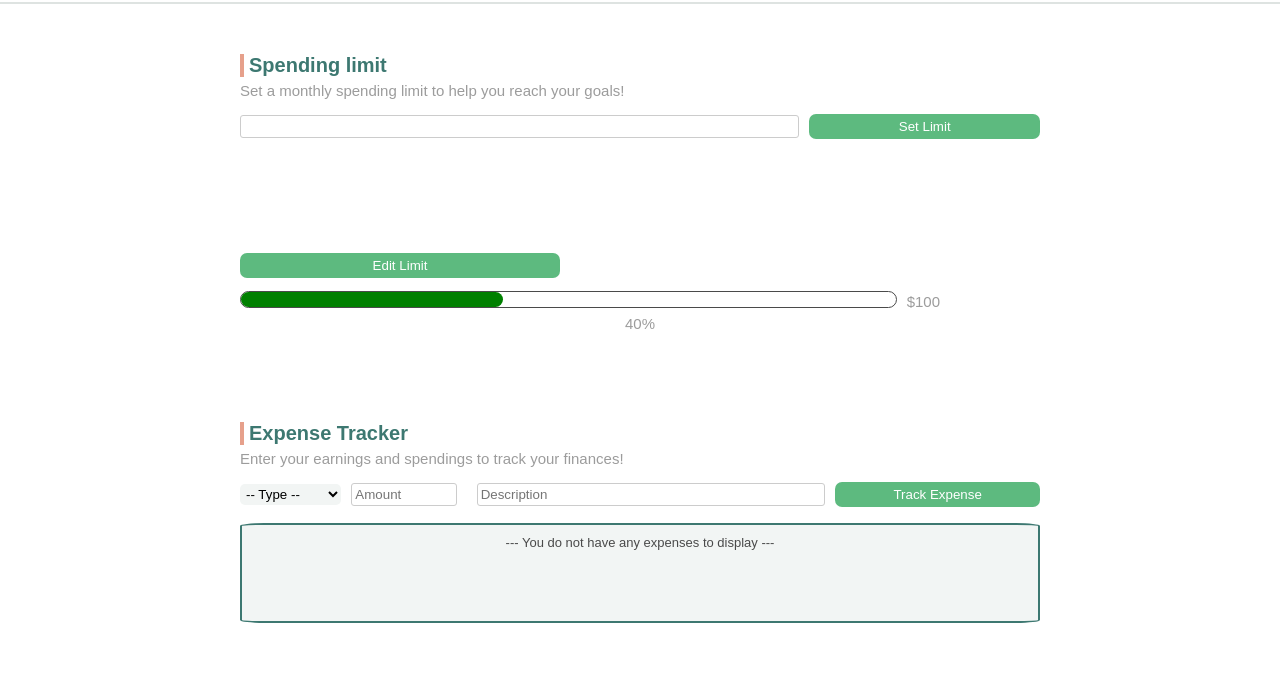
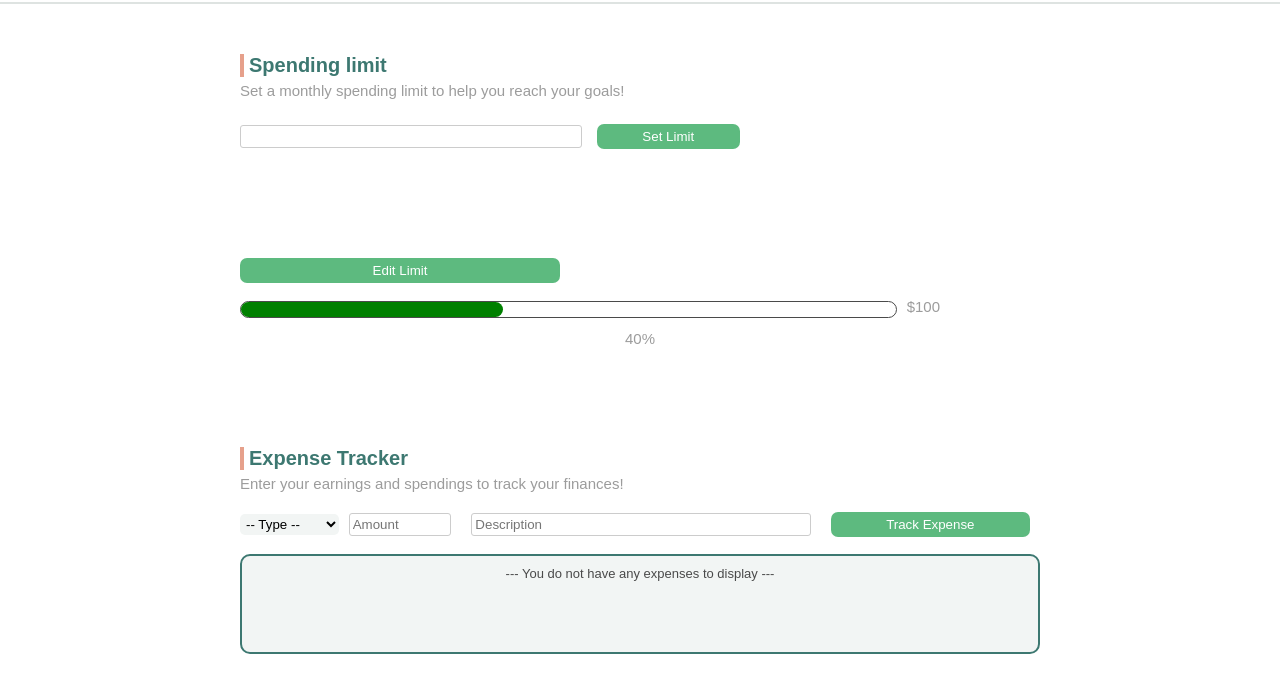
Before and after one commit to Cindyzhang977/expense, a React app: page /dashboard in a window 1280 px wide. Shown: the part 67-760 px from the top of the page. Built offline with nearby package versions, Linux system fonts and the light colour scheme.

Commit message:
minor style changes

```diff
--- a/src/dashboard.css
+++ b/src/dashboard.css
@@ -1,13 +1,9 @@
-@import "index.css"; /*rename to user.css*/
-
-:root {
-    --highlight: #e6a08b;
-    --darker-theme: #e6a08b;
-}
+@import "index.css";
 
 p {
   font-size: 15px;
   margin-top: 5px;
+  margin-bottom: 10px;
   color: #9c9c9c;
 }
 
@@ -84,18 +80,16 @@ a {
   display: flex;
   justify-content: space-between;
   align-items: baseline;
-}
-
-input {
-    margin: 10px;
+  max-width: 500px;
 }
 
 .limit-input {
   flex: 2.5;
-    margin-left: 0;
+  margin-right: 15px;
 }
 
 .limit-submit {
+  margin: 10px;
   flex: 1;
 }
 
@@ -104,6 +98,7 @@ input {
     align-items: baseline;
     justify-content: space-between;
     width: 100%;
+    flex-wrap: wrap;
 }
 
 .input-expense-form > select {
@@ -112,6 +107,11 @@ input {
     background-color: var(--light-theme);
     flex: 2;
     border: none;
+    min-width: 80px;
+}
+
+.input-expense-form > input {
+  margin: 10px;
 }
 
 .amount-input {
@@ -131,7 +131,7 @@ input {
     min-height: 100px;
     padding: 10px;
     margin-top: 7px;
-    border-radius: 3%;
+    border-radius: 10px;
     background-color: var(--light-theme);
 }
 
--- a/src/dashboard.js
+++ b/src/dashboard.js
@@ -43,7 +43,7 @@ class Navbar extends React.Component {
     return (
       <div className="nav">
           <div className="navbar">
-              <div className="menu-item"><a href="index.html" id="expense-logo">expen<img id="logo" src={logo} alt="expense logo"/>e</a></div>
+              <div className="menu-item"><Link to="/" id="expense-logo">expen<img id="logo" src={logo} alt="expense logo"/>e</Link></div>
               <div className="menu-icon" onClick={this.toggleMenu}>
                   <span className="line"></span>
                   <span className="line"></span>
--- a/src/index.js
+++ b/src/index.js
@@ -56,11 +56,11 @@ class HomePage extends React.Component {
 function Navbar(props) {
   return (
     <div className="navbar">
-        <div className="menu-item"><a href="index.html" id="expense-logo">expen<img id="logo" src={logo} alt="expense logo"/>e</a></div>
-        <ul className="menu">
-            <li className="menu-item link"><button onClick={props.clickLogin()}>Log In</button></li>
-            <li className="menu-item button"><button onClick={props.clickSignup()}>Sign Up</button></li>
-        </ul>
+      <div className="menu-item"><Link to="/" id="expense-logo">expen<img id="logo" src={logo} alt="expense logo"/>e</Link></div>
+      <ul className="menu">
+          <li className="menu-item link"><button onClick={props.clickLogin()}>Log In</button></li>
+          <li className="menu-item button"><button onClick={props.clickSignup()}>Sign Up</button></li>
+      </ul>
     </div>
   );
 }
```
Lines whose indentation alone changed are shown as unchanged.
